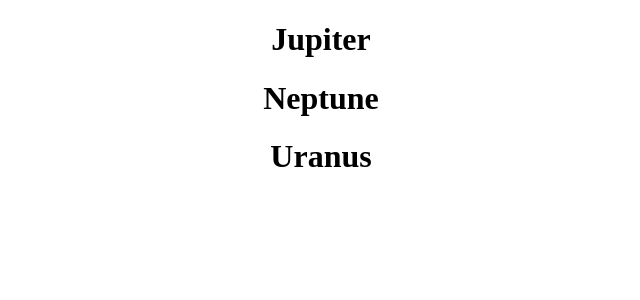
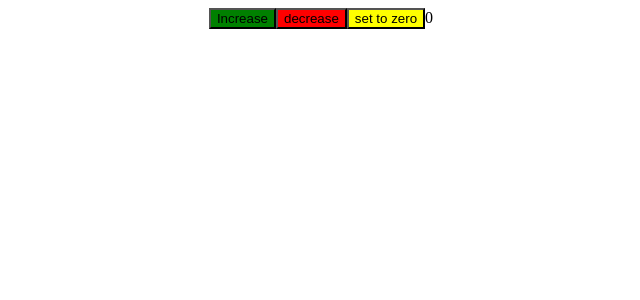
Before and after one commit to Luciefifi/my-react-js, a React (Create React App) app: page / in a window 1280 px wide. Shown: the top 300 px of the page, without its empty margins (319-959 px from the left). Built offline with nearby package versions, Linux system fonts and the light colour scheme.

Commit message:
useState hook in react

```diff
--- a/src/App.js
+++ b/src/App.js
@@ -1,52 +1,27 @@
 
 import './App.css';
-import User from './components/user';
+import { useState } from 'react';
 function App() {
-//   const age = 27 ;
-//   const isGreeen = false
-//   const users = [
-//                  {person:"ange" , age:21 , sex:"female"},
-//                   {person:"me" , age:22 , sex:"male"},
-//                   {person:"lisa" , age:23 , sex:"female"},
+const [count , setCount] = useState(0)
 
-// ]
+const increase = () =>{
+setCount(count+1)
+}
 
-//   return (
+const decrease = ( ) =>{
+  setCount(count-1)
+}
 
-//     <div className="App">
-
-
-//       {/* <div className='App'>
-//         {age >= 43 ? <h1 >OVER AGE</h1> : <h1> UNDER AGE</h1>}
-//         <h2 style={{ color:isGreeen ? "green" : "blue" }}>THIS HAS A COLOR</h2>
-
-
-
-//       </div> */}
-//      {
-//       users.map((user,key)=>{
-//         return <User person = {user.person} age = {user.age} sex = {user.sex}  />
-//       })
-//      }
-
-
-//     </div>
-//   );
-
-const planets = [
-  {name: "Mars" , isGasPlanet: false },
-  {name: "Earth" , isGasPlanet: false },
-  {name: "Jupiter" , isGasPlanet: true },
-  {name: "Venus" , isGasPlanet: false },
-  {name: "Neptune" , isGasPlanet: true },
-  {name: "Uranus" , isGasPlanet: true },
-]
+const setToZero = () =>{
+  setCount(0)
+}
 
 return(
  <div  className="App">
- { planets.map((planet,key)=>{
-if(planet.isGasPlanet)return(<h1 key={key}>{planet.name}</h1>)
- })}
+ <button  style = {{ backgroundColor : "green"}} onClick={increase}>Increase</button>
+ <button  style = {{ backgroundColor : "red"}} onClick={decrease}>decrease</button>
+ <button  style = {{ backgroundColor : "yellow"}} onClick={setToZero}>set to zero</button>
+{count}
  </div>
 )
 }
```
